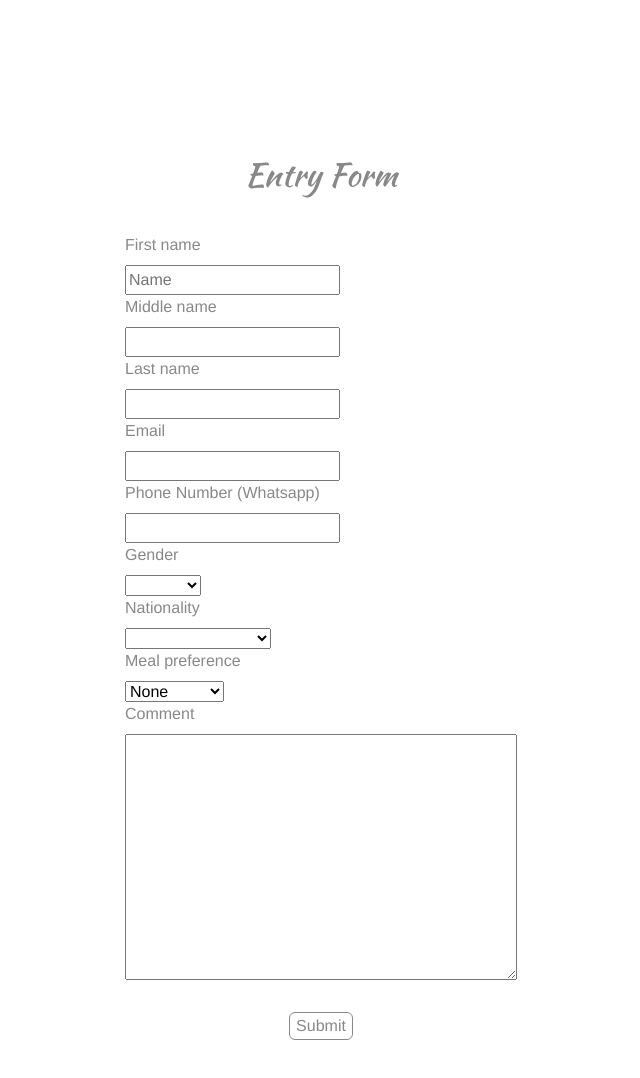
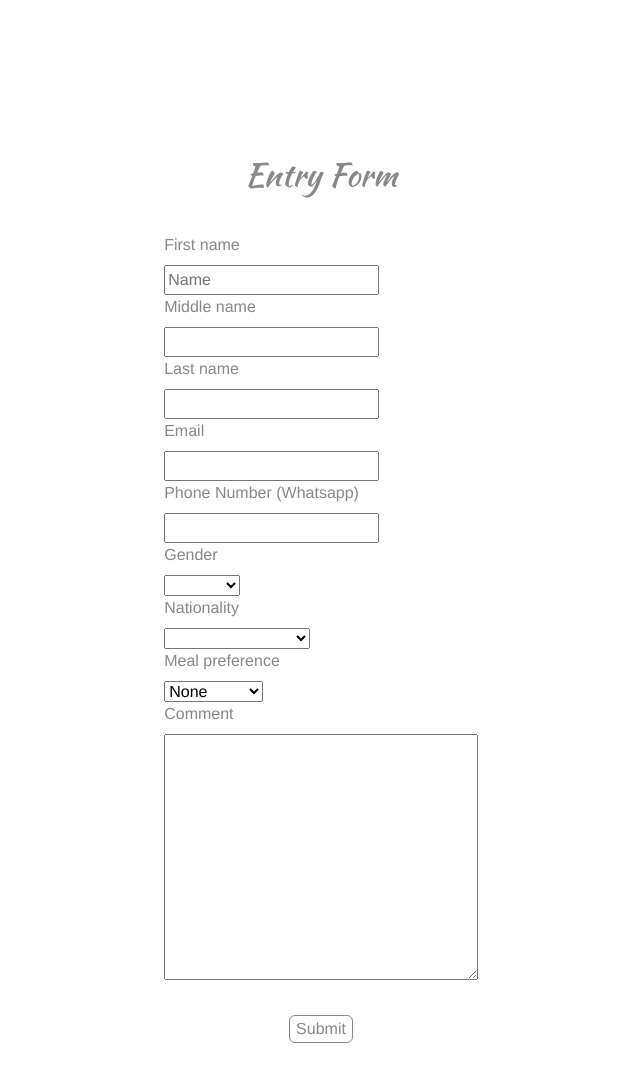
Before and after one commit to norifumi92/wedding_project, a Django app: page /wedding in a window 1280 px wide. Shown: the part 2595-3673 px from the top of the page, without its empty margins (319-959 px from the left). Before the commit the page ends 3635 px from the top, so only its background shows below. Run offline with Django 3.2, Linux system fonts and the light colour scheme; some libraries are stand-ins or nearby versions.

Commit message:
adjusted css due to the change from Form to ModelForm

```diff
--- a/my_app/static/style.css
+++ b/my_app/static/style.css
@@ -165,3 +165,8 @@ h1,h2 {
         background-color: #888888;
         color: white;
     }
+
+    .field {
+        margin-left: 10%;
+        margin-right: 10%;
+    }
--- a/my_app/templates/wedding.html
+++ b/my_app/templates/wedding.html
@@ -127,7 +127,7 @@
             <form action="{% url 'wedding' %}" method="post">
                 {% csrf_token %}
                 {% for field in form %}
-                    <div class="row">
+                    <div class="row field">
                         <label for="{{ field.id_for_label }}" class="label">{{field.label}}</label>
                     </div>
                     <div class="row field">
```
